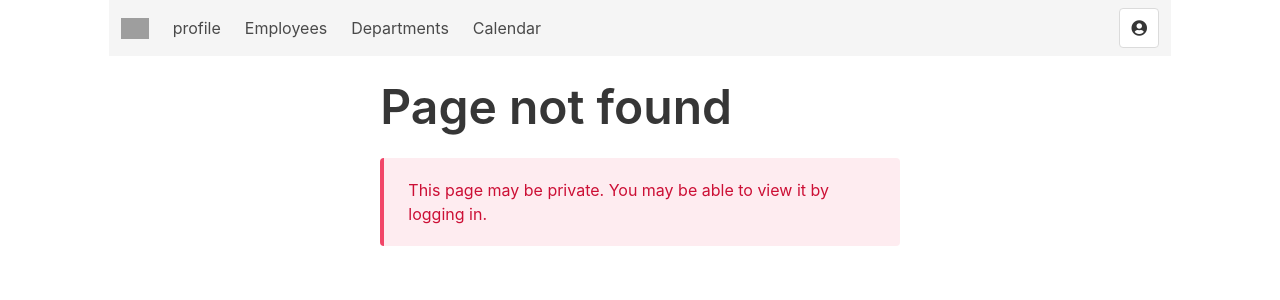
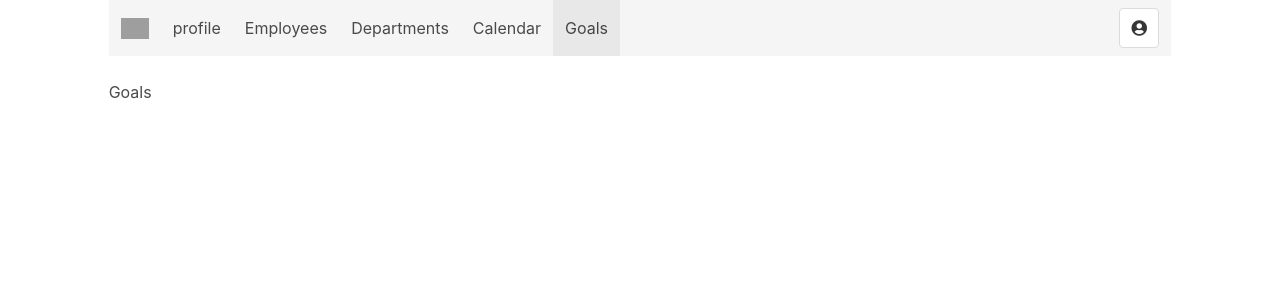
Before and after one commit to dabeng/hr, a React (Create React App) app: page /goals in a window 1280 px wide. Before the commit this address had no page. Shown: the top 300 px of the page. Built offline with nearby package versions, Linux system fonts and the light colour scheme; sample sign-in values are in the browser's storage; grey boxes are pictures that could not be loaded.

Commit message:
feat: add goals page

```diff
--- a/src/App.js
+++ b/src/App.js
@@ -20,7 +20,7 @@ const EditProfile = lazy(() => import('./features/profile/EditProfile'));
 const Employees = lazy(() => import('./features/employees/Employees'));
 const Departments = lazy(() => import('./features/departments/Departments'));
 const Calendar = lazy(() => import('./features/calendar/Calendar'));
-
+const Goals = lazy(() => import('./features/goals/Goals'));
 
 function App() {
 
@@ -78,6 +78,14 @@ function App() {
                 </RequireAuth>
               }
             />
+            <Route
+              path="goals/*"
+              element={
+                <RequireAuth>
+                  <Goals />
+                </RequireAuth>
+              }
+            />
             <Route path="login" element={<LoginPage />} />
             <Route path="*" element={<NotFoundPage />} />
           </Route>
--- a/src/features/core/Layout.js
+++ b/src/features/core/Layout.js
@@ -122,6 +122,12 @@ const Layout = () => {
                 >
                   Calendar
                 </NavLink>
+                <NavLink
+                  to="goals"
+                  className={({ isActive }) => `navbar-item ${isActive ? 'is-active' : ''}`}
+                >
+                  Goals
+                </NavLink>
               </div>
               <div className="navbar-end">
                 <div className="navbar-item">
--- /dev/null
+++ b/src/features/goals/Goals.js
@@ -0,0 +1,33 @@
+import React, { useState } from "react";
+import {
+  Routes,
+  Route,
+  Link,
+} from "react-router-dom";
+// import { DepartmentTableView } from "./DepartmentTableView/DepartmentTableView";
+// import { DepartmentCardView } from "./DepartmentCardView/DepartmentCardView";
+// import { DepartmentChartView } from "./DepartmentChartView/DepartmentChartView";
+
+const Goals = () => {
+
+
+  return (
+    <div>
+      <div className="columns">
+        <div className="column">
+         Goals
+        </div>
+        <div className="column"></div>
+      </div>
+
+
+      {/* <Routes>
+        <Route index element={<DepartmentTableView />} />
+        <Route path="card-view" element={<DepartmentCardView />} />
+        <Route path="chart-view" element={<DepartmentChartView />} />
+      </Routes> */}
+    </div>
+  );
+};
+
+export default Goals;
```
